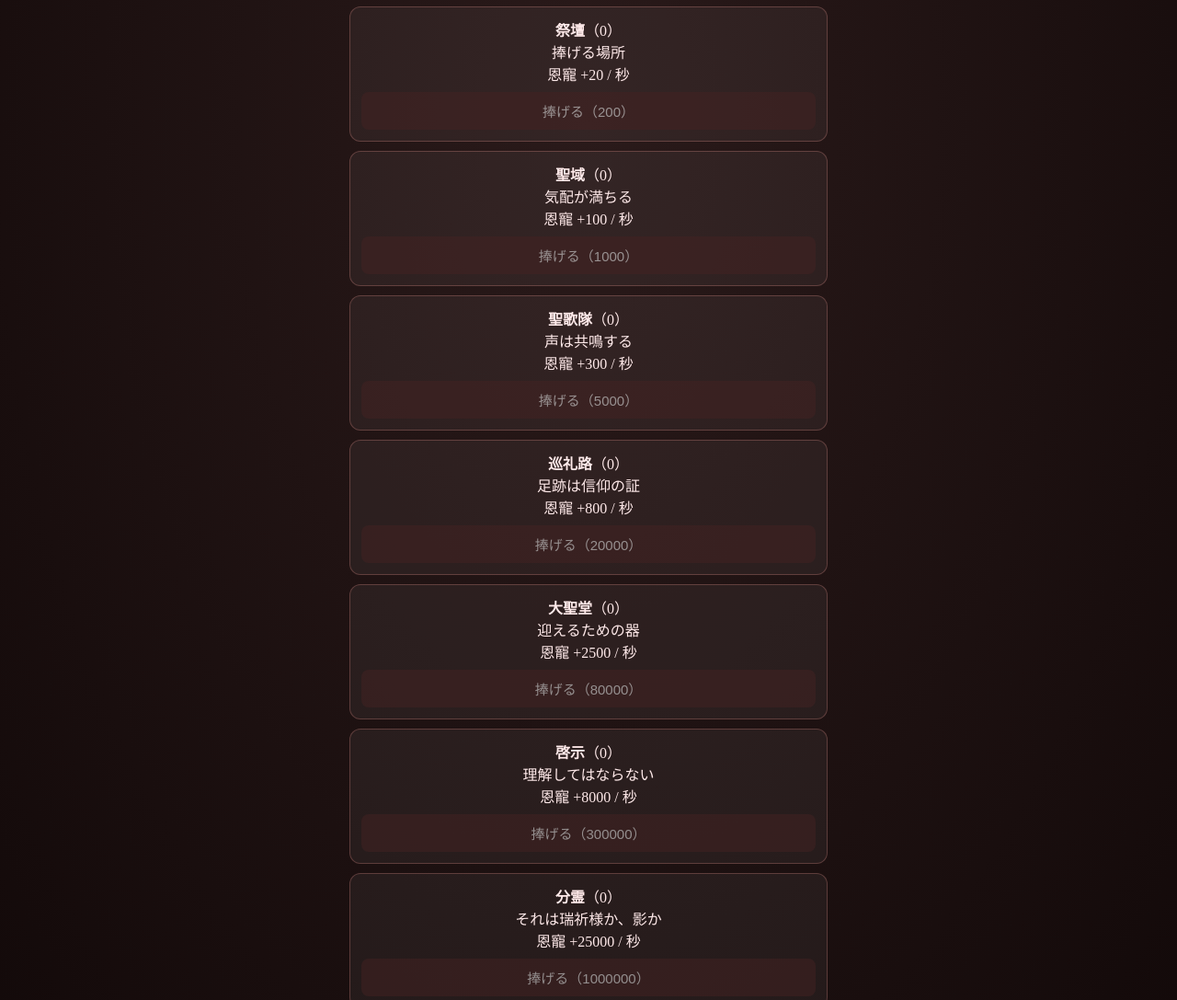
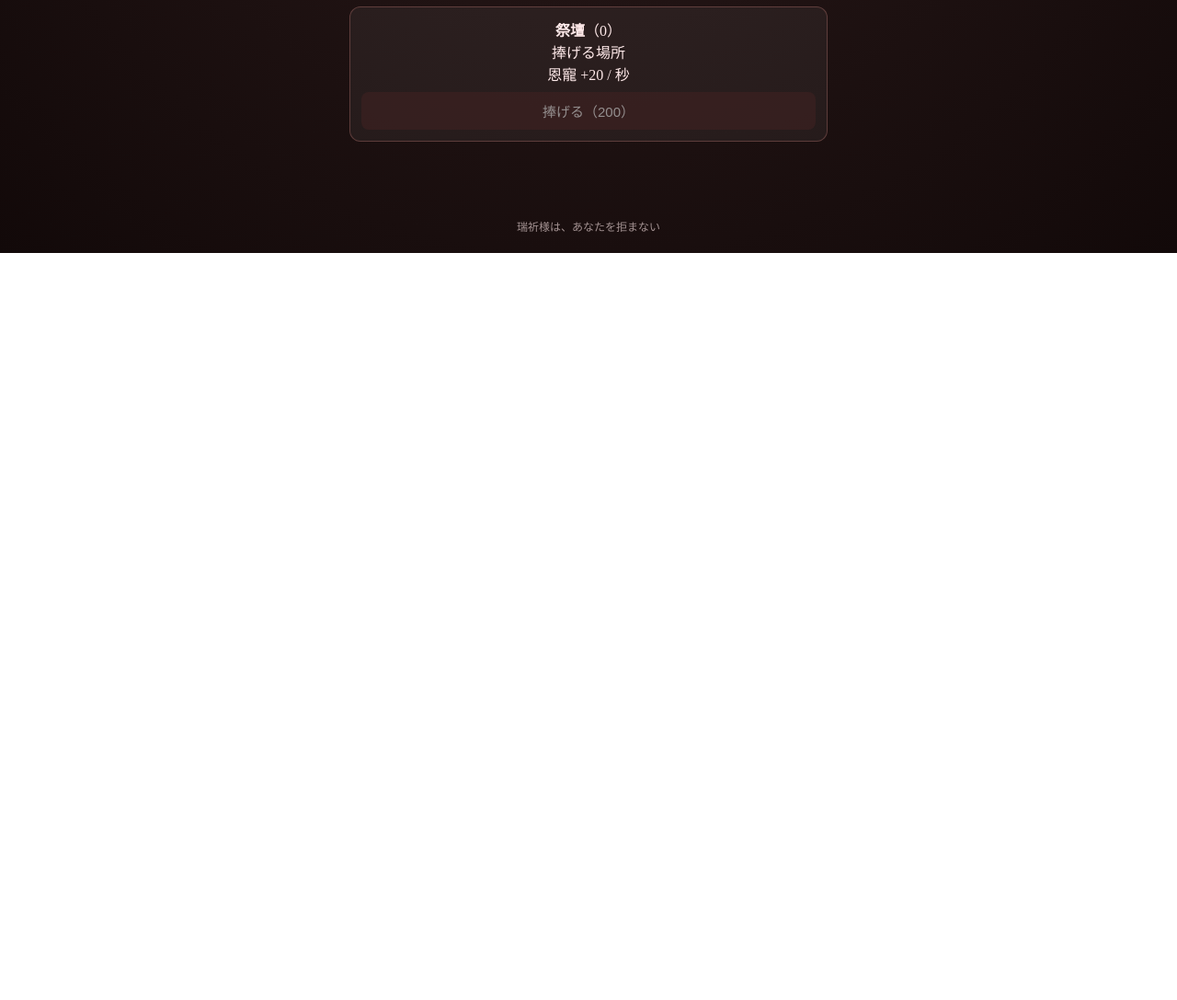
Before and after one commit to herufu0916-bit/mizuki-faith, a plain HTML site: page index.html in a window 1280 px wide. Shown: the part 945-2032 px from the top of the page at 92% size. After the commit the page ends 1220 px from the top, so only its background shows below. Drawn offline with Linux system fonts and the light colour scheme.

Commit message:
Update index.html

```diff
--- a/index.html
+++ b/index.html
@@ -25,15 +25,14 @@ h1 {
   letter-spacing: 0.25em;
 }
 
-/* タイトル下の画像 */
+/* タイトル下の画像（縁ブラー対策） */
 .title-image {
   width: 100%;
   max-width: 360px;
   margin: 15px auto 5px;
   display: block;
   border-radius: 14px;
-  opacity: 0.9;
-  box-shadow: 0 0 20px rgba(255,111,97,0.35);
+  filter: drop-shadow(0 0 12px rgba(255,111,97,0.4));
 }
 
 /* 囁き表示 */
@@ -116,7 +115,6 @@ footer {
 
 <img src="mizuki_halo.png" alt="瑞祈の象徴" class="title-image">
 
-<!-- 囁き専用 -->
 <div class="whisper" id="whisper"></div>
 
 <div class="stat">信仰値：<span id="faith">0</span></div>
@@ -125,7 +123,6 @@ footer {
 <button class="pray-button" onclick="pray()">祈る</button>
 
 <div class="shop" id="shop"></div>
-
 <div class="message" id="message"></div>
 
 <footer>瑞祈様は、あなたを拒まない</footer>
@@ -138,15 +135,20 @@ let faithPerSec = 0;
 let whisperTimer = null;
 
 const items = [
-  { name:"祈祷書", baseCost:10, power:1, count:0, text:"言葉は瑞祈様に届く" },
-  { name:"燭台", baseCost:50, power:5, count:0, text:"炎は道標" },
-  { name:"祭壇", baseCost:200, power:20, count:0, text:"捧げる場所" },
-  { name:"聖域", baseCost:1000, power:100, count:0, text:"気配が満ちる" },
-  { name:"聖歌隊", baseCost:5000, power:300, count:0, text:"声は共鳴する" },
-  { name:"巡礼路", baseCost:20000, power:800, count:0, text:"足跡は信仰の証" },
-  { name:"大聖堂", baseCost:80000, power:2500, count:0, text:"迎えるための器" },
-  { name:"啓示", baseCost:300000, power:8000, count:0, text:"理解してはならない" },
-  { name:"分霊", baseCost:1000000, power:25000, count:0, text:"それは瑞祈様か、影か" }
+  { name:"祈祷書", baseCost:10, power:1, count:0, text:"言葉は瑞祈様に届く", unlock:0 },
+  { name:"燭台", baseCost:50, power:5, count:0, text:"炎は道標", unlock:0 },
+  { name:"祭壇", baseCost:200, power:20, count:0, text:"捧げる場所", unlock:0 },
+  { name:"聖域", baseCost:1000, power:100, count:0, text:"気配が満ちる", unlock:500 },
+  { name:"聖歌隊", baseCost:5000, power:300, count:0, text:"声は共鳴する", unlock:2000 },
+  { name:"巡礼路", baseCost:20000, power:800, count:0, text:"足跡は信仰の証", unlock:8000 },
+  { name:"大聖堂", baseCost:80000, power:2500, count:0, text:"迎えるための器", unlock:30000 },
+  { name:"啓示", baseCost:300000, power:8000, count:0, text:"理解してはならない", unlock:100000 },
+  { name:"分霊", baseCost:1000000, power:25000, count:0, text:"それは瑞祈様か、影か", unlock:300000 },
+
+  /* 後半追加 */
+  { name:"黙示録", baseCost:5000000, power:80000, count:0, text:"読んではならない", unlock:1000000 },
+  { name:"降臨準備", baseCost:20000000, power:300000, count:0, text:"器は整えられた", unlock:5000000 },
+  { name:"神体", baseCost:100000000, power:1200000, count:0, text:"それは信仰の終わり", unlock:20000000 }
 ];
 
 const messages = [
@@ -181,13 +183,19 @@ function showWhisper(text) {
   }, 2600);
 }
 
+/* 祈る：1増えるのは絶対に変更しない */
 function pray() {
   faith += 1;
   update();
 }
 
+/* 後半ほどコスト上昇が重くなる */
 function getCost(item) {
-  return Math.floor(item.baseCost * Math.pow(1.5, item.count));
+  let rate = 1.5;
+  if (item.baseCost >= 5000) rate = 1.7;
+  if (item.baseCost >= 80000) rate = 1.85;
+  if (item.baseCost >= 5000000) rate = 2.0;
+  return Math.floor(item.baseCost * Math.pow(rate, item.count));
 }
 
 function buyItem(i) {
@@ -221,6 +229,8 @@ function update() {
   shop.innerHTML = "";
 
   items.forEach((item, i) => {
+    if (faith < item.unlock) return;
+
     const cost = getCost(item);
     const canBuy = faith >= cost;
 
```
